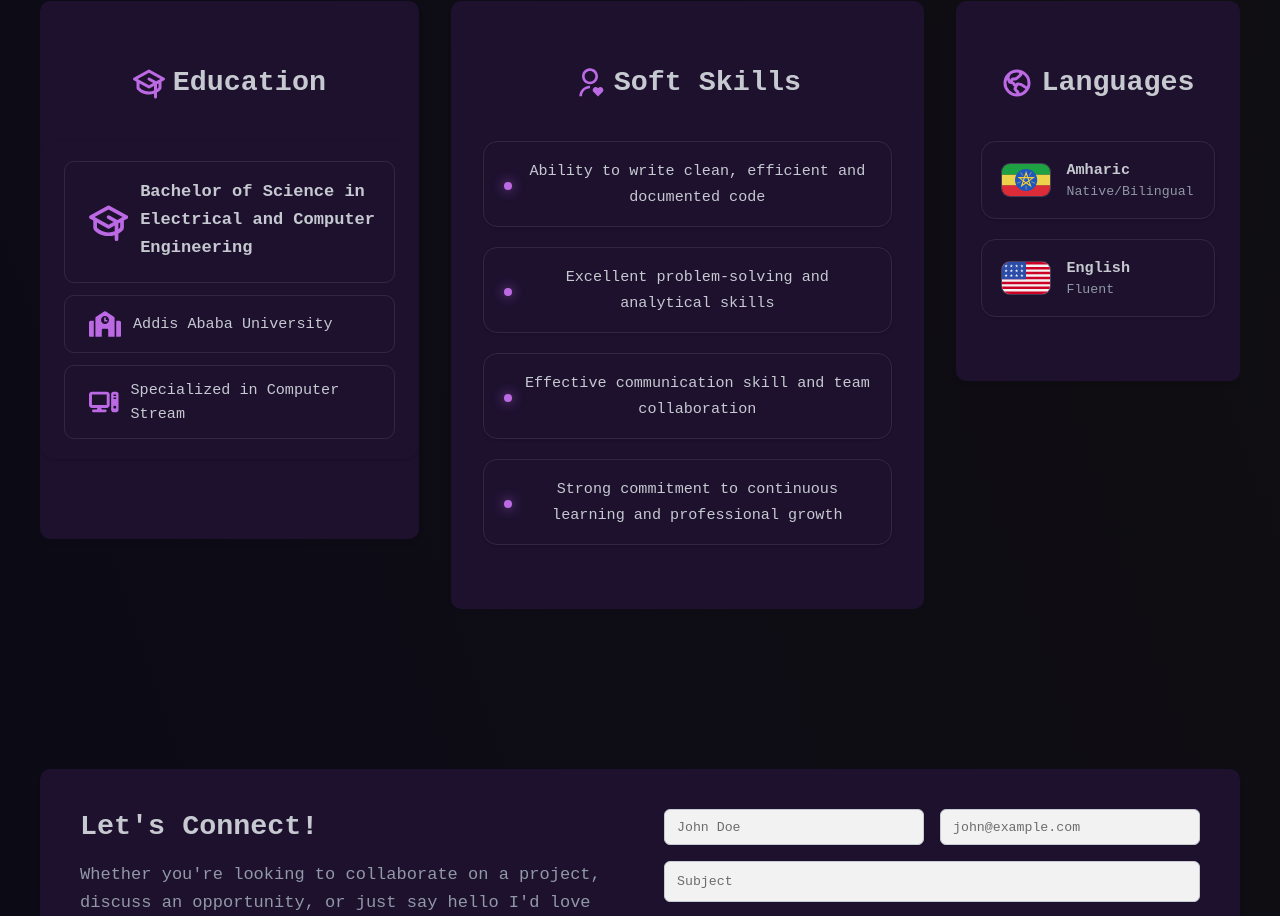
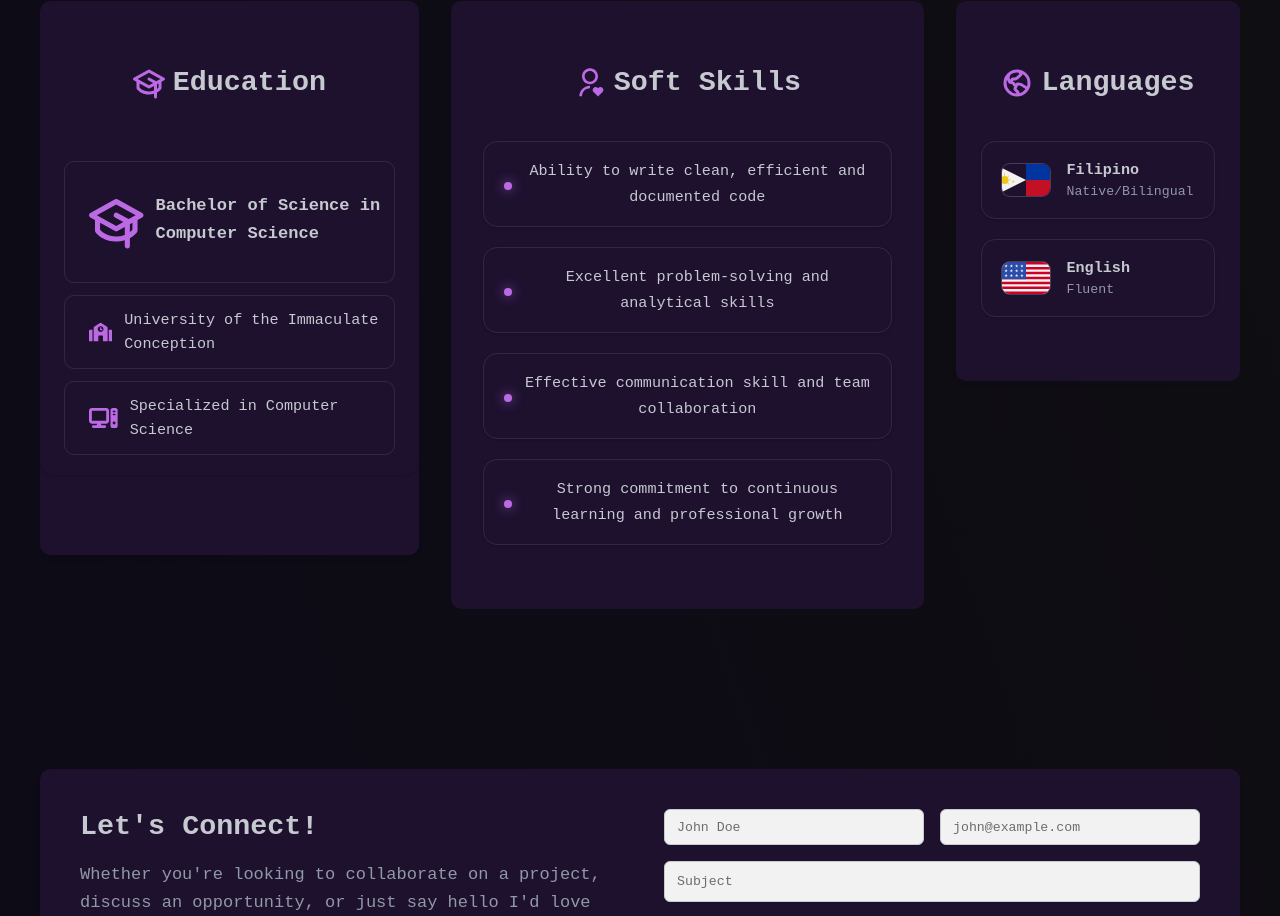
Before and after one commit to derf567/derf567.github.io, a React (Vite) app: page /about in a window 1280 px wide. Shown: the part 2519-3435 px from the top of the page. Built offline with nearby package versions, Linux system fonts and the light colour scheme; a web font is replaced by a local one.

Commit message:
Update my informations

```diff
--- a/src/components/Education.tsx
+++ b/src/components/Education.tsx
@@ -6,10 +6,10 @@ import { FaComputer } from "react-icons/fa6";
 const Education = () => {
   const education = [
     {
-      degree: "Bachelor of Science in Electrical and Computer Engineering",
-      school: "Addis Ababa University",
+      degree: "Bachelor of Science in Computer Science",
+      school: "University of the Immaculate Conception",
       year: "",
-      specialization: "Specialized in Computer Stream",
+      specialization: "Specialized in Computer Science",
     },
   ];
 
--- a/src/components/Languages.tsx
+++ b/src/components/Languages.tsx
@@ -1,14 +1,12 @@
 import { motion } from "framer-motion";
-import ethiopianFlag from "@/assets/flags/ET.svg";
+import filipinoFlag from "@/assets/flags/PH.svg";
 import americanFlag from "@/assets/flags/US.svg";
-// import franceFlag from "@/assets/flags/FR.svg";
 import { PiGlobeHemisphereWestBold } from "react-icons/pi";
 
 const Languages = () => {
   const languages = [
-    { name: "Amharic", level: "Native/Bilingual", src: ethiopianFlag },
+    { name: "Filipino", level: "Native/Bilingual", src: filipinoFlag },
     { name: "English", level: "Fluent", src: americanFlag },
-    // { name: "French", level: "Basic", src: franceFlag },
   ];
 
   return (
--- a/src/components/ProjectCard.tsx
+++ b/src/components/ProjectCard.tsx
@@ -43,7 +43,6 @@ function ProjectCard(props: ProjectProps) {
     >
       <div className="max-md:my-5 p-2 flex flex-col card h-full transition-all duration-500 ease-linear hover:scale-105" onMouseEnter={handleMouseEnter} onMouseLeave={handleMouseLeave}>
         <img
-          key={currentImage}
           src={currentImage}
           alt={props.title}
           loading="lazy"
```
Also changed, not shown: src/assets/flags/PH.svg (added).
